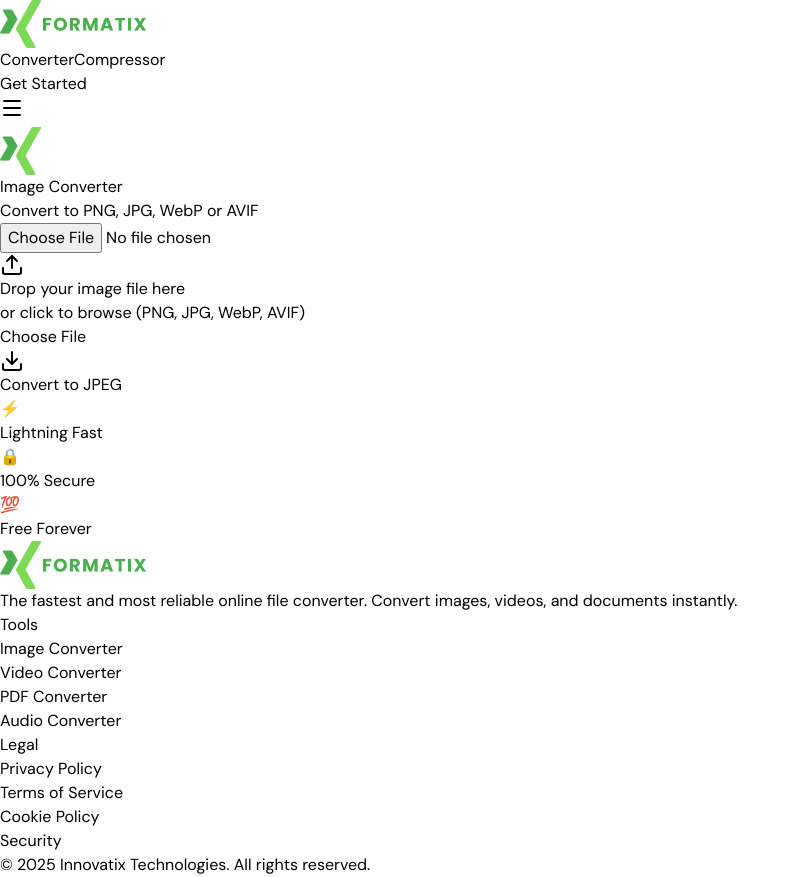
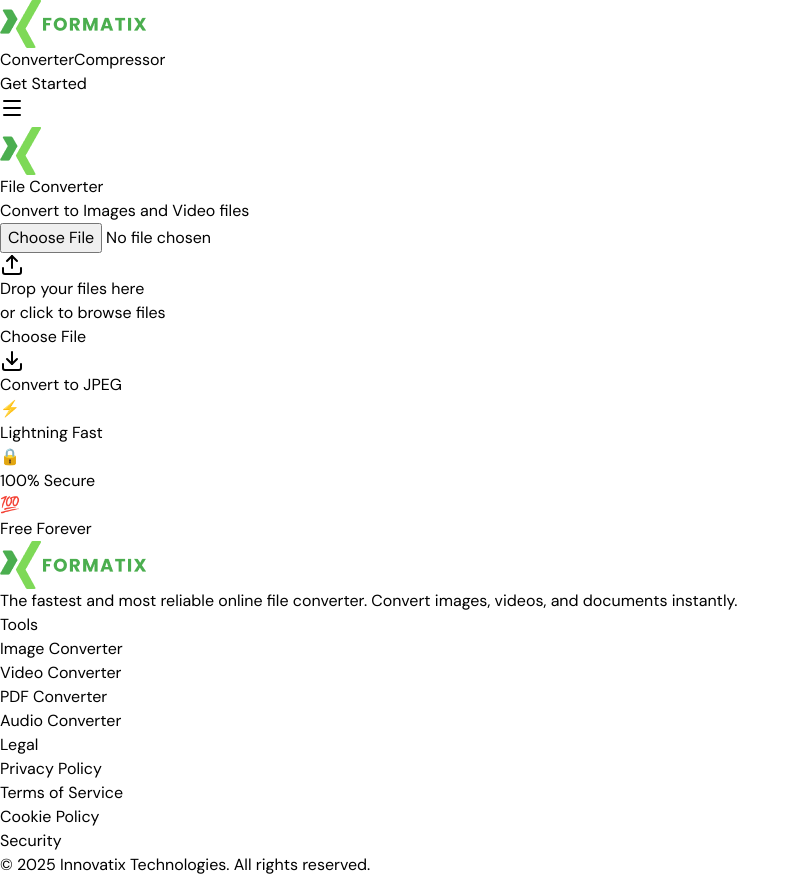
Before and after one commit to piyushInnovatix/File-Converter-Frontend, a React (Vite) app: page / in a window 1280 px wide. Shown: the whole page, without its empty margins (0-798 px from the left). Built offline with nearby package versions, Linux system fonts and the light colour scheme.

Commit message:
frontend updated

```diff
--- a/src/components/Compressor.jsx
+++ b/src/components/Compressor.jsx
@@ -72,40 +72,40 @@ function Compressor() {
 
         const formData = new FormData();
         formData.append("file", file);
-
+        formData.append("quality", quality);
         try {
-            let endpoint = "compress-image"
+            let endpoint = "compress-image";
 
             if (fileType === "video") {
                 endpoint = "compress-video";
-                formData.append("quality", quality);
-                formData.append("format", "mp4")
+                formData.append("level", quality); // ✅ FIXED
             }
 
-            const res = await fetch(`https://file-converter-backend-we6y.onrender.com/${endpoint}`, {
+            const res = await fetch(`http://localhost:5000/${ endpoint }`, {
                 method: "POST",
                 body: formData,
             });
 
-            if (!res.ok) {
-                throw new Error("File conversion failed");
-            }
+            if (!res.ok) throw new Error("Compression failed");
 
             const blob = await res.blob();
             const url = URL.createObjectURL(blob);
 
             const a = document.createElement("a");
             a.href = url;
-            a.download = fileType === "video" ? `compressed.mp4` : `compressed.jpg`;
+            a.download = fileType === "video"
+                ? "compressed.mp4"
+                : "compressed.jpg";
+
             document.body.appendChild(a);
             a.click();
             a.remove();
+            URL.revokeObjectURL(url);
 
-            URL.revokeObjectURL(url);
             setSuccess(true);
         } catch (err) {
-            setError("An error occurred during conversion");
             console.error(err);
+            setError("An error occurred during compression");
         } finally {
             setLoading(false);
         }
@@ -133,10 +133,10 @@ function Compressor() {
                         <img src="/favicon.png" alt="" />
                     </div>
                     <h1 className="text-4xl font-bold text-gray-900 mb-2">
-                        Image and Video Compressor
+                        File Compressor
                     </h1>
                     <p className="text-lg text-gray-600">
-                        Compress
+                        Compress Images and Videos
                     </p>
                 </div>
 
@@ -163,7 +163,7 @@ function Compressor() {
                             <div className="text-center">
                                 <Upload className="w-12 h-12 text-gray-400 mx-auto mb-4" />
                                 <p className="text-lg font-medium text-gray-700 mb-2">
-                                    Drop your image file here
+                                    Drop your file here
                                 </p>
                                 <p className="text-sm text-gray-500 mb-4">
                                     Image (PNG, JPG, WebP, AVIF) or Video (MP4, WebM, etc)
--- a/src/components/Home.jsx
+++ b/src/components/Home.jsx
@@ -12,7 +12,7 @@ function Home() {
     // const [outputFormat, setOutputFormat] = useState("jpg");
 
     const imageFormats = ["jpeg", "png", "webp", "avif", "ico"]
-    const videoFormats = ["mp4", "webm", "gif", "mov"]
+    const videoFormats = ["mp4", "gif", "mov"]
 
     const handleFileChange = (e) => {
         setError("");
@@ -80,7 +80,7 @@ function Home() {
 
         try {
             const endpoint = fileType === "video" ? "/convert-video" : "/convert-image"
-            const res = await fetch(`https://file-converter-backend-we6y.onrender.com${ endpoint }`, {
+            const res = await fetch(`http://localhost:5000${ endpoint }`, {
                 method: "POST",
                 body: formData,
             });
@@ -133,10 +133,10 @@ function Home() {
                         <img src="/favicon.png" alt="" />
                     </div>
                     <h1 className="text-4xl font-bold text-gray-900 mb-2">
-                        Image Converter
+                        File Converter
                     </h1>
                     <p className="text-lg text-gray-600">
-                        Convert to PNG, JPG, WebP or AVIF
+                        Convert to Images and Video files
                     </p>
                 </div>
 
@@ -163,10 +163,10 @@ function Home() {
                             <div className="text-center">
                                 <Upload className="w-12 h-12 text-gray-400 mx-auto mb-4" />
                                 <p className="text-lg font-medium text-gray-700 mb-2">
-                                    Drop your image file here
+                                    Drop your files here
                                 </p>
                                 <p className="text-sm text-gray-500 mb-4">
-                                    or click to browse (PNG, JPG, WebP, AVIF)
+                                    or click to browse files
                                 </p>
                                 <label
                                     htmlFor="file-input"
```
